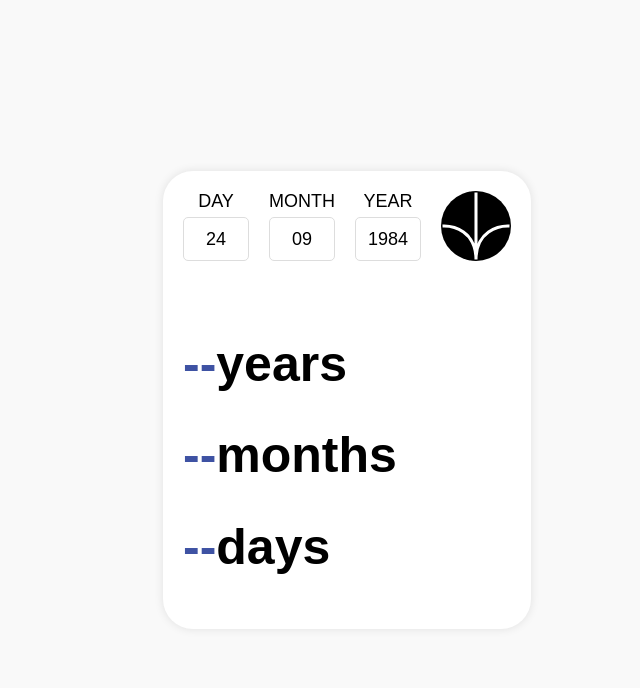
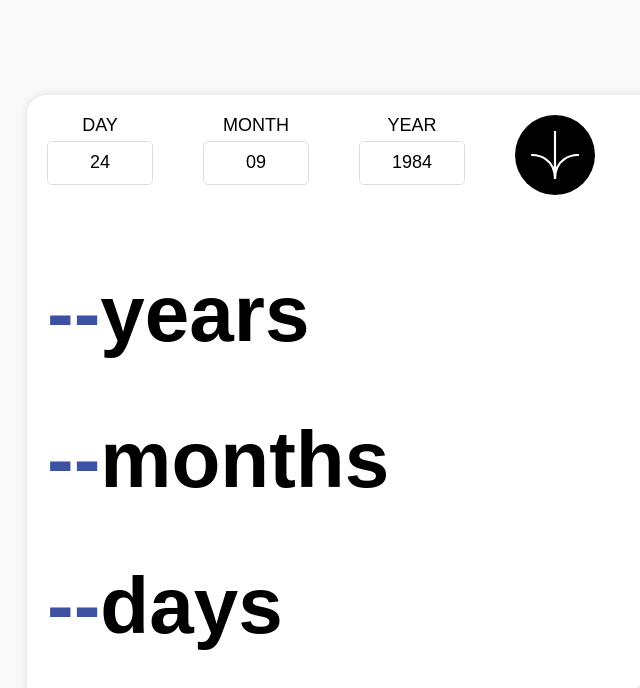
Before and after one commit to parv68/Age-calculator1, a plain HTML site: page index.html in a window 1280 px wide. Shown: the whole page, without its empty margins (293-933 px from the left). Drawn offline with Linux system fonts and the light colour scheme; a web font is replaced by a local one.

Commit message:
rwd added

```diff
--- a/style.css
+++ b/style.css
@@ -4,6 +4,7 @@ body {
     justify-content: center;
     align-items: center;
     height: 100vh;
+    padding: 0;
     margin: 0;
     background-color: #f9f9f9;
 }
@@ -11,7 +12,9 @@ body {
 .container{
     background-color: white;
     box-shadow: 0 0 10px rgba(0, 0, 0, 0.1);
-    border-radius: 30px;
+    border-radius: 20px;
+    border-bottom-right-radius: 80px;
+    width: 50%;
 }
 
 .date-container {
@@ -46,11 +49,11 @@ body {
 }
 
 .age{
-    padding: 20px;
+    padding-left: 20px;
     font-family: "Protest Guerrilla", sans-serif;
     font-weight: 400;
     font-style: normal;
-    font-size: 25px;
+    font-size: 40px;
 }
 
 .age span{
@@ -60,7 +63,49 @@ body {
 .container svg{
     background-color: black;
     border-radius: 50px;
-    height: 70px;
-    width: 70px;
-    float: right;
+    height: 50px;
+    width: 50px;
+    padding: 15px;
 }
+
+@media screen and (max-width: 600px) {
+    body {
+        flex-direction: column;
+    }
+   .container {
+    width: 100%;
+    margin-bottom: 20px;
+   }
+}
+
+@media screen and (min-width: 600px) {
+    body {
+        flex-direction: row;
+    }
+    .container {
+    width: 65%;
+    }
+
+}
+
+@media screen and (min-width: 768px) {
+    .container {
+    width: 50%;
+    }
+}
+
+@media screen and (min-width: 1024px){
+    .container {
+    width: 50%;
+    }
+
+    .date-container{
+        gap: 50px;
+    }
+
+    .date-input input {
+        width: 100px;
+        height: 40px;
+    }
+
+}
```
